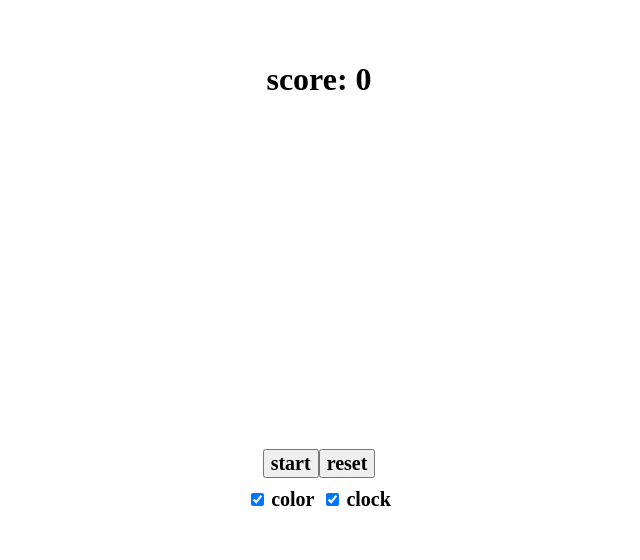
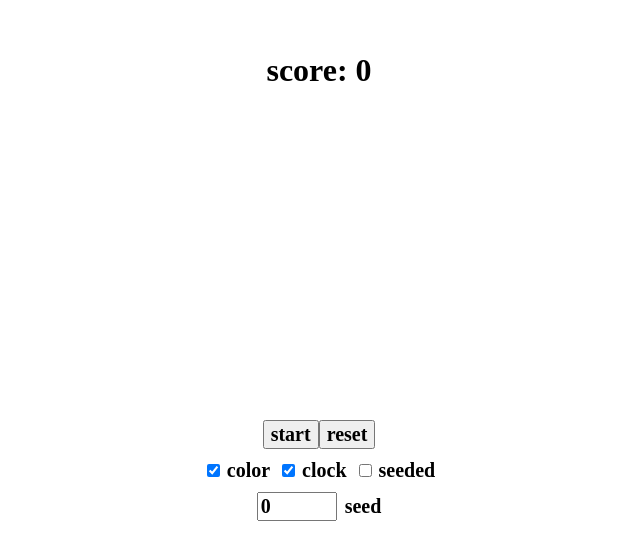
Before and after one commit to pluiee/fruit-box, a React (Vite) app: page / in a window 1280 px wide. Shown: the part 114-674 px from the top of the page, without its empty margins (321-961 px from the left). Built offline with nearby package versions, Linux system fonts and the light colour scheme; the HTML template or start-up script is replaced by a standard one; a web font is replaced by a local one.

Commit message:
feat: add seed option

```diff
--- a/src/config.ts
+++ b/src/config.ts
@@ -35,14 +35,21 @@ export interface fruit {
   isErased: boolean;
 }
 
-export const getRandomFruitList = (): fruit[] => {
+const random = (seed: number) => {
+  const x = Math.sin(++seed) * 10000;
+  return x - Math.floor(x);
+};
+
+export const getRandomFruitList = (seed: number): fruit[] => {
   const fruitList: fruit[] = [];
+  let x = random(seed);
   for (let i = 0; i < ROW_COUNT * COL_COUNT; i++) {
     fruitList.push({
       id: i,
-      count: 1 + Math.floor(Math.random() * 9),
+      count: 1 + Math.floor(x * 9),
       isErased: false
     });
+    x = random(x);
   }
   return fruitList;
 };
--- a/src/game.css
+++ b/src/game.css
@@ -7,6 +7,11 @@
 
 .score{
   font-size: 32px;
+}
+
+.seed{
+  margin-right: 8px;
+  width: 80px;
 }
 
 .settings{
--- a/src/game.tsx
+++ b/src/game.tsx
@@ -9,7 +9,8 @@ import {
   getDragArea,
   getInitialIsSelected,
   getRandomFruitList,
-  initialDrag
+  initialDrag,
+  fruit
 } from './config';
 import './game.css';
 import { useState, MouseEvent, useMemo, useEffect } from 'react';
@@ -17,7 +18,7 @@ import { useState, MouseEvent, useMemo, useEffect } from 'react';
 const Game = () => {
   const initialIsSelected = getInitialIsSelected();
   const [score, setScore] = useState(0);
-  const [fruitState, setFruitState] = useState(getRandomFruitList());
+  const [fruitState, setFruitState] = useState<fruit[]>([]);
   const [dragState, setDragState] = useState<drag>(initialDrag);
   const [isPlaying, setIsPlaying] = useState(false);
   const [isSelected, setIsSelected] = useState<boolean[]>(initialIsSelected);
@@ -25,6 +26,8 @@ const Game = () => {
   const [time, setTime] = useState(0);
   const [colorful, setColorful] = useState(true);
   const [infinite, setInfinite] = useState(false);
+  const [seed, setSeed] = useState(0);
+  const [seeded, setSeeded] = useState(false);
   const onMouseDown = (event: MouseEvent<HTMLDivElement>) => {
     setDragState({
       isMouseDown: true,
@@ -74,7 +77,7 @@ const Game = () => {
 
   const reset = () => {
     setScore(0);
-    setFruitState(getRandomFruitList());
+    setFruitState(getRandomFruitList(seeded ? seed : Math.random()));
     setDragState(initialDrag);
     setIsSelected(initialIsSelected);
     setTime(0);
@@ -116,6 +119,7 @@ const Game = () => {
             color
           </label>
           {!isPlaying && (
+            <>
               <label className="label">
                 <input
                   type="checkbox"
@@ -124,8 +128,29 @@ const Game = () => {
                 />
                 clock
               </label>
+              <label className="label">
+                <input
+                  type="checkbox"
+                  checked={seeded}
+                  onChange={(e) => setSeeded(e.target.checked)}
+                />
+                seeded
+              </label>
+            </>
           )}
         </span>
+        {!isPlaying && (
+          <label>
+            <input
+              type="number"
+              step="0.01"
+              className="seed"
+              value={seed}
+              onChange={(e) => setSeed(+e.target.value)}
+            />
+            seed
+          </label>
+        )}
       </div>
       {isPlaying && (
         <>
```
Lines whose indentation alone changed are shown as unchanged.
